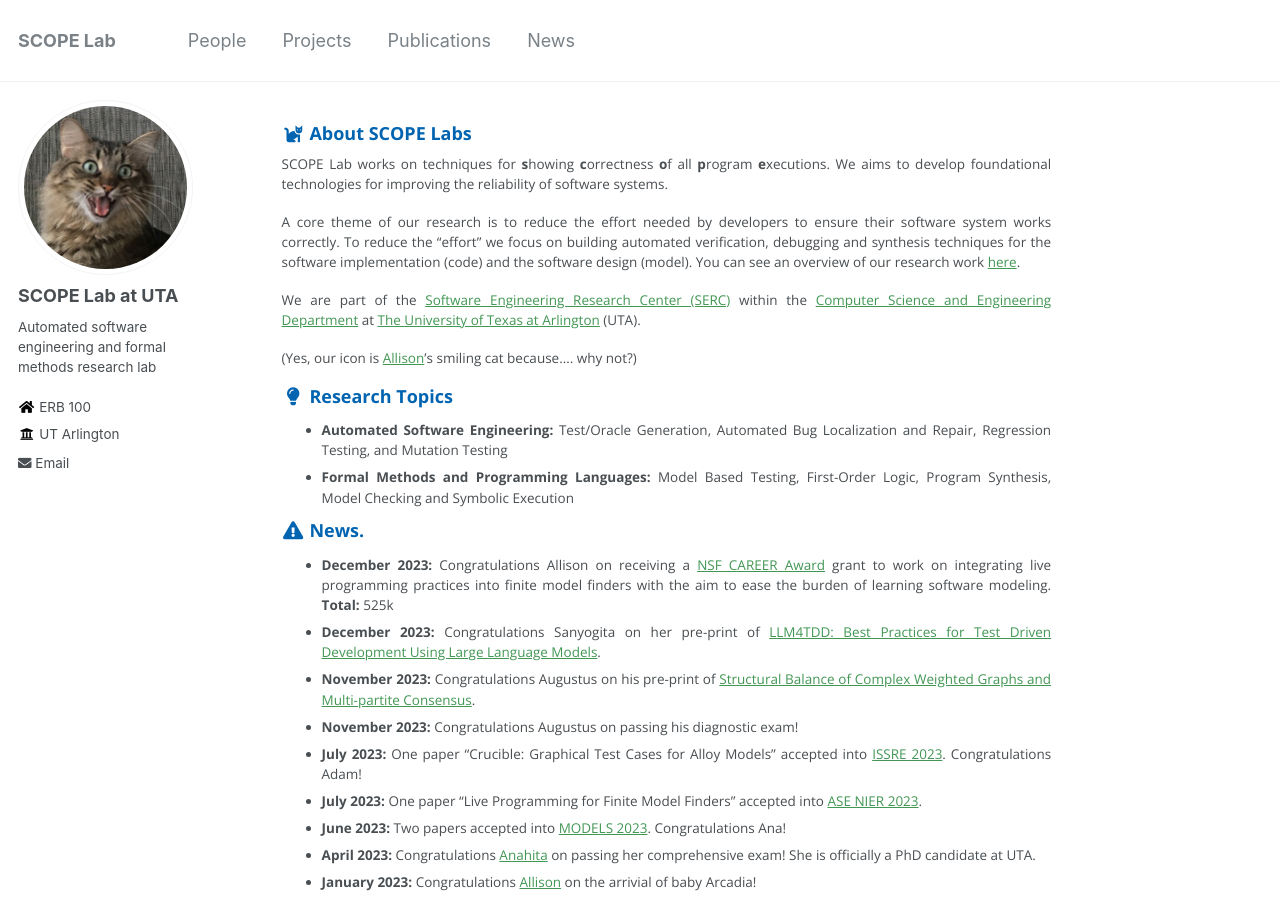
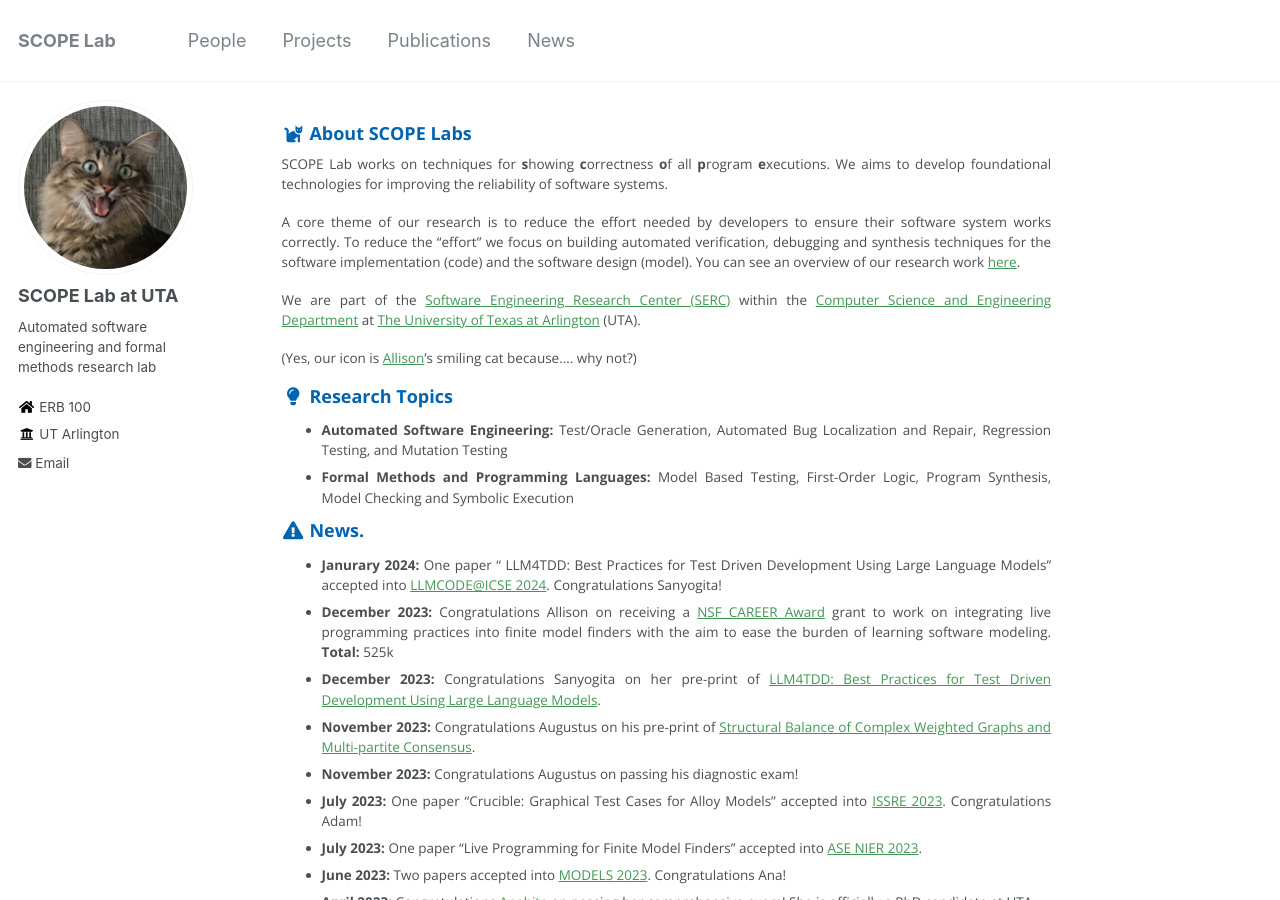
Before and after one commit to SCOPELabUTA/SCOPELabUTA.github.io, a Jekyll site: the page built from _pages/about.md, in a window 1280 px wide and 900 px high. Built offline with Jekyll 4.4.1, drawn with Linux system fonts in a browser that asks for light colours.

Commit message:
Update about.md

```diff
--- a/_pages/about.md
+++ b/_pages/about.md
@@ -24,6 +24,7 @@ Mutation Testing
 Checking and Symbolic Execution
 
 ### <i class="fa fa-fw fa-exclamation-triangle" aria-hidden="true"></i> News.
+* **Janurary 2024:** One paper " LLM4TDD: Best Practices for Test Driven Development Using Large Language Models" accepted into [LLMCODE@ICSE 2024](https://llm4code.github.io/). Congratulations Sanyogita!
 * **December 2023:** Congratulations Allison on receiving a [NSF CAREER Award](https://www.nsf.gov/awardsearch/showAward?AWD_ID=2337667&HistoricalAwards=false) grant to work on integrating live programming practices into finite model finders with the aim to ease the burden of learning software modeling. **Total:** 525k
 * **December 2023:** Congratulations Sanyogita on her pre-print of [LLM4TDD: Best Practices for Test Driven Development Using Large Language Models](https://arxiv.org/abs/2312.04687).
 * **November 2023:** Congratulations Augustus on his pre-print of [Structural Balance of Complex Weighted Graphs and Multi-partite Consensus](https://arxiv.org/abs/2311.04389).
```
